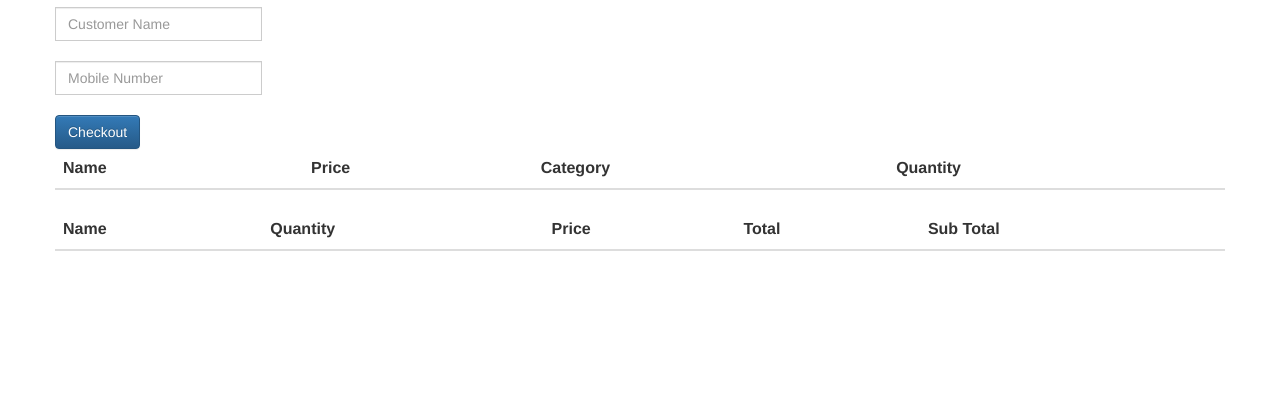
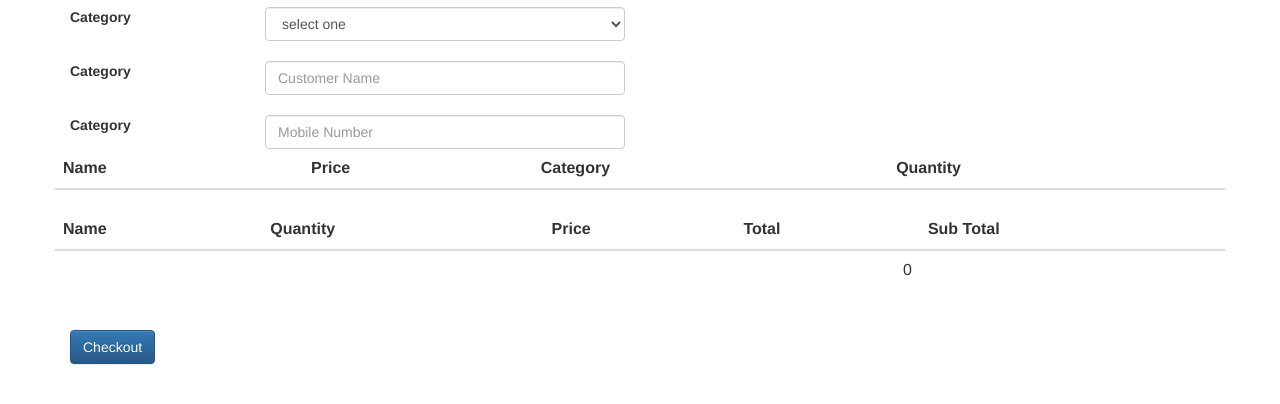
Before and after one commit to tanzimasinthy/inventory-frontend, a plain HTML site: page checkout.html in a window 1280 px wide. Shown: the part 56-460 px from the top of the page. Drawn offline with nearby package versions, Linux system fonts and the light colour scheme; no server answers.

Commit message:
checkout.html

```diff
--- a/checkout.html
+++ b/checkout.html
@@ -49,24 +49,53 @@
             <h2>Checkout</h2>
         </div>
     </div>
+
     <div class="row">
+        <div class="col-sm-2">
+            <label for="exampleInputName2">Category</label>
+        </div>
+        <div class="col-sm-4">
+            <select class="form-control" id="category">
+                <option value="0">select one</option>
+            </select>
+        </div>
+    </div>
+    <br>
 
-            <div class="input-group mb-3">
+    <div class="row">
+        <div class="col-sm-2">
+            <label for="exampleInputName2">Category</label>
+        </div>
+        <div class="col-sm-4">
             <input type="text" class="form-control" name="customerName" id="name-field" placeholder="Customer Name">
         </div>
+    </div>
+
     <br>
-            <div class="input-group mb-3">
+
+    <div class="row">
+        <div class="col-sm-2">
+            <label for="exampleInputName2">Category</label>
+        </div>
+        <div class="col-sm-4">
             <input type="text" class="form-control" name="customerName" id="mobile-number-field"
                    placeholder="Mobile Number">
         </div>
+    </div>
 
 
-            <!--			<input type="text" name="customerName" id="name-field" class="input-group" placeholder="Customer Name">-->
-            <!--			<input type="text" name="mobileNumber" id="mobile-number-field" class="input-group" placeholder="Mobile Number">-->
-        <br>
-            <input class="mb-5 btn btn-primary" type="submit" value="Checkout" onclick="submit()">
 
-    </div>
+
+<!--    <div class="row">-->
+
+<!--        &lt;!&ndash;			<input type="text" name="customerName" id="name-field" class="input-group" placeholder="Customer Name">&ndash;&gt;-->
+<!--        &lt;!&ndash;			<input type="text" name="mobileNumber" id="mobile-number-field" class="input-group" placeholder="Mobile Number">&ndash;&gt;-->
+<!--        <br>-->
+<!--        -->
+
+<!--    </div>-->
+
+
     <div class="row">
         <div class="col-6">
             <div id="receipts">
@@ -82,6 +111,7 @@
                     <tbody>
 
                     </tbody>
+
                 </table>
             </div>
         </div>
@@ -101,11 +131,23 @@
                     <tbody>
 
                     </tbody>
+                    <tfoot>
+                    <tr>
+                        <td colspan="4" style="text-align: right"><span id="grandTotal">0</span></td>
+                    </tr>
+                    </tfoot>
                 </table>
             </div>
         </div>
 
 
+    </div>
+
+    <br>
+    <div class="row">
+        <div class="col-sm-4">
+            <input class="mb-5 btn btn-primary" type="submit" value="Checkout" onclick="submit()">
+        </div>
     </div>
 </div>
 
@@ -187,8 +229,10 @@
                 '</td><td>' + totalFinal +
                 '</td></tr>'
             )
+            $("#grandTotal").html(totalFinal + totalFinal);
+        });
 
-        });
+
 
 
         /*    $('#checkout tbody').append(
@@ -298,5 +342,58 @@
         )
     }
 
+    function fetchAllCategory() {
+        $("#receipts tbody").empty();
+        //console.log('http call: ' + uri + "/" + documentShareId)
+        $.ajax({
+            url: "http://localhost:8089/product/all-categories",
+            type: "GET",
+            contentType: "application/json;",
+            headers:
+                {
+                    'Accept': 'application/json',
+                    'Content-Type': 'application/json',
+                    'Access-Control-Allow-Origin': '*',
+                    'Access-Control-Allow-Credentials': 'true',
+                    'requester': '{"username": "admin@asd.com","authorities": "ROLE_ADMIN"}'
+
+                },
+
+
+            cache: false,
+            success: function (receipts) {
+                //console.log(receipts);
+
+                $(receipts.data).each(function (index, item) {
+                    console.log("item " + item);
+                    //console.log(receipts[index]);
+
+                    $.each(item, function(val, text) {
+                        $("#category").append(
+                            $('<option></option>').val(item.category).html(text)
+                        );
+                    });
+
+                });
+
+
+            },
+            error: function (XMLHttpRequest, textStatus, errorThrown) {
+                console.log(XMLHttpRequest);
+                console.log(textStatus);
+                console.log(errorThrown);
+
+            }
+
+        });
+    }
+
+    $(document).ready(function (){
+        fetchAllCategory();
+    });
+
+    $(function (){
+       // alert('test')
+    });
 </script>
 </html>
--- a/login.css
+++ b/login.css
@@ -14,8 +14,8 @@ body {
 
 
 #main-holder {
-  width: 40%;
-  height: 40%;
+  width:50%;
+  height: 50%;
   display: grid;
   justify-items: center;
   align-items: center;
```
Also changed, not shown: product-list.html (+8 -6 lines), product.html (+1 -1 lines). Lines whose indentation alone changed are shown as unchanged.
